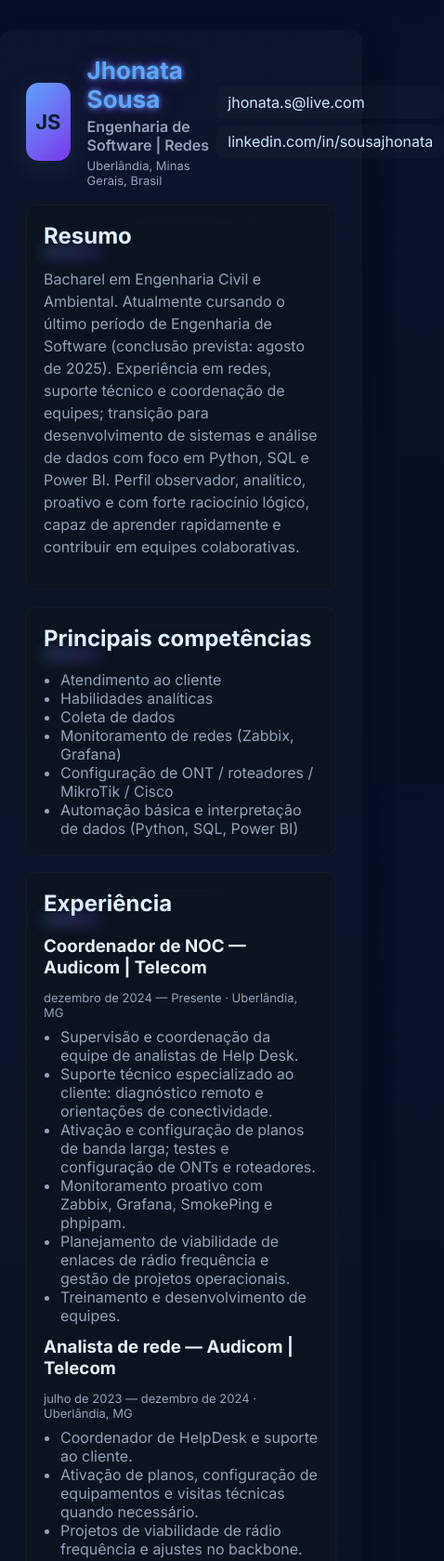
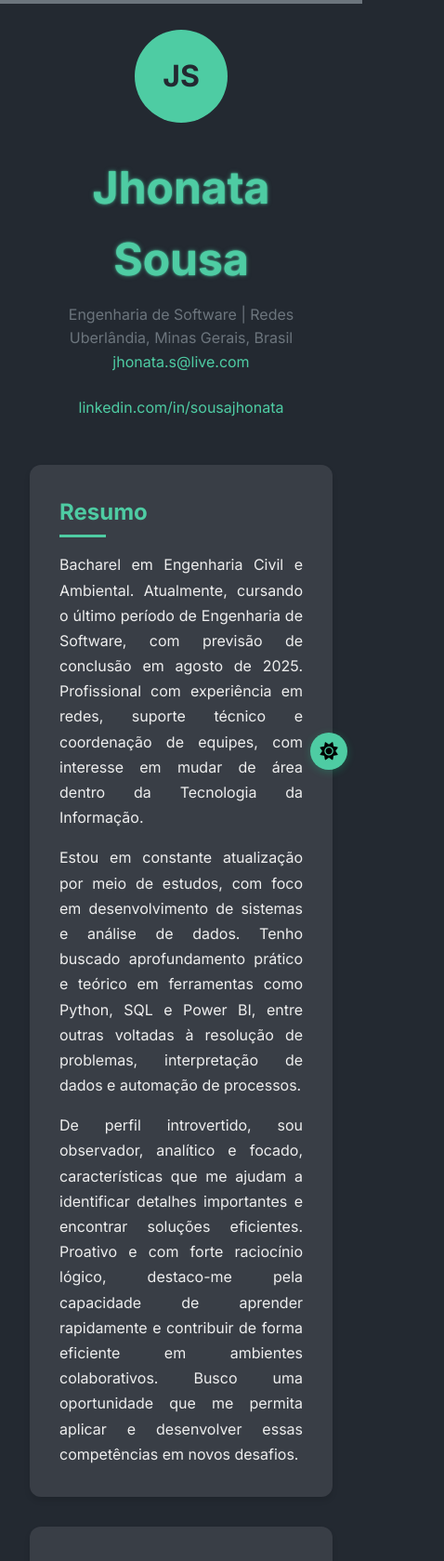
Before and after one commit to sjhonata/Curriculo, a plain HTML site: page index.html in a window 390 px wide. Shown: the top 1679 px of the page at 93% size, 478 px wide, since content can reach past the window. Drawn offline with Linux system fonts and the light colour scheme.

Commit message:
Modernize layout and add theme toggle to resume site
Revamps the CSS for a more modern, responsive design with light/dark theme support, adds a progress bar, theme toggle button, and social links. Updates the summary and contact info in README and index.html, introduces smooth scrolling via main.js, and renames resume.html to index.html. Backup and temp CSS files were also added for reference.

```diff
--- /dev/null
+++ b/assets/js/main.js
@@ -0,0 +1,9 @@
+// Smooth scroll para links internos
+document.querySelectorAll('a[href^="#"]').forEach(anchor => {
+    anchor.addEventListener('click', function (e) {
+        e.preventDefault();
+        document.querySelector(this.getAttribute('href')).scrollIntoView({
+            behavior: 'smooth'
+        });
+    });
+});
--- a/assets/styles.css
+++ b/assets/styles.css
@@ -1,75 +1,422 @@
-:root{
-  --bg:#0f1724;
-  --card:#0b1220;
-  --muted:#94a3b8;
-  --accent:#60a5fa;
-  --accent-2:#7c3aed;
-  --glass: rgba(255,255,255,0.04);
-}
-*{box-sizing:border-box}
-html,body{height:100%;margin:0;font-family:Inter,system-ui,Segoe UI,Arial; background:linear-gradient(180deg,#071026 0%, #081124 60%); color:#e6eef8}
-.container{max-width:980px;margin:32px auto;padding:28px;border-radius:14px;background:linear-gradient(180deg, rgba(255,255,255,0.02), transparent);box-shadow:0 10px 30px rgba(2,6,23,0.6)}
-.neon-canvas{position:absolute;inset:0;pointer-events:none;border-radius:18px;mix-blend-mode:screen}
-.header{display:flex;justify-content:space-between;align-items:center;margin-bottom:18px}
-.identity{display:flex;gap:18px;align-items:center}
-.avatar{width:84px;height:84px;border-radius:14px;background:linear-gradient(135deg,var(--accent),var(--accent-2));display:flex;align-items:center;justify-content:center;font-weight:700;font-size:22px;color:#06202b}
-.avatar{box-shadow:0 6px 30px rgba(96,165,250,0.12), inset 0 -6px 20px rgba(124,58,237,0.06)}
-.title h1{margin:0;font-size:26px}
-.title .role{margin:4px 0 0;color:var(--muted);font-weight:600}
-.title .location{margin:4px 0 0;color:var(--muted);font-size:13px}
-.contact{display:flex;flex-direction:column;gap:6px;text-align:right}
-.contact a{color:#cfe9ff;text-decoration:none;background:rgba(255,255,255,0.02);padding:8px 12px;border-radius:8px}
-.contact a:hover{transform:translateY(-2px)}
-
-main{display:grid;grid-template-columns:1fr 340px;gap:18px}
-.card{background:var(--card);padding:18px;border-radius:12px;border:1px solid rgba(255,255,255,0.03)}
-.card h2{margin-top:0;color:#dff1ff}
-.summary p{color:var(--muted);line-height:1.5}
-.skills ul, .experience .job ul, .education ul, .certifications ul{margin:8px 0 0;padding-left:18px;color:var(--muted)}
-.experience .job{margin-bottom:12px}
-.experience .job h3{margin:0 0 6px}
-.meta{font-size:13px;color:var(--muted);margin-bottom:8px}
-.footer{margin-top:16px;text-align:center;color:var(--muted);font-size:13px}
-
-/* Right column styling */
-.skills{grid-column:2}
-.certifications{grid-column:2;margin-top:12px}
-.education{grid-column:2;margin-top:12px}
-
-@media (max-width:880px){
-  main{grid-template-columns:1fr;}
-  .skills,.certifications,.education{grid-column:1}
-  .contact{text-align:left}
+:root {
+  --primary-color: #4ecca3;
+  --secondary-color: #6c757d;
+  --bg-color: #232931;
+  --card-bg: #393e46;
+  --text-color: #eeeeee;
+  --transition: all 0.3s ease;
 }
 
-/* Small print */
-footer p strong{color:var(--accent)}
+/* Tema claro */
+body.light-theme {
+  --bg-color: #f5f5f5;
+  --text-color: #333333;
+  --card-bg: #ffffff;
+  --secondary-color: #666666;
+}
 
-/* Neon effects and animations */
-.neon{color:var(--accent);position:relative;text-shadow:0 0 6px rgba(96,165,250,0.9),0 0 18px rgba(124,58,237,0.6)}
-.neon::after{content:'';position:absolute;left:-4px;right:-4px;bottom:0;height:6px;background:linear-gradient(90deg, rgba(96,165,250,0.18), rgba(124,58,237,0.14));filter:blur(8px);z-index:-1;opacity:0.9}
+* {
+  margin: 0;
+  padding: 0;
+  box-sizing: border-box;
+}
 
-@keyframes floaty {0%{transform:translateY(0)}50%{transform:translateY(-6px)}100%{transform:translateY(0)}}
-.card{animation:floaty 6s ease-in-out infinite}
+body {
+  font-family: 'Inter', sans-serif;
+  background-color: var(--bg-color);
+  color: var(--text-color);
+  line-height: 1.6;
+  transition: var(--transition);
+}
 
-/* Subtle scanning line */
-.card::before{content:'';position:absolute;left:0;right:0;height:1px;background:linear-gradient(90deg, transparent, rgba(96,165,250,0.06), transparent);transform:translateY(-100%);pointer-events:none;animation:scan 6s linear infinite}
-@keyframes scan{0%{transform:translateY(-10%)}50%{transform:translateY(110%)}100%{transform:translateY(-10%)}}
+.container {
+  max-width: 900px;
+  margin: 0 auto;
+  padding: 2rem;
+  position: relative;
+}
 
-/* Glow for headings */
-.card h2{position:relative}
-.card h2::after{content:'';position:absolute;left:0;bottom:-6px;height:6px;width:60px;background:linear-gradient(90deg,var(--accent),var(--accent-2));filter:blur(8px);opacity:0.6}
+/* Progress Bar */
+.progress-container {
+  position: fixed;
+  top: 0;
+  left: 0;
+  width: 100%;
+  height: 4px;
+  background: var(--secondary-color);
+  z-index: 1000;
+}
 
-/* Link neon hover */
-.contact a{transition:all .18s ease}
-.contact a:hover{box-shadow:0 6px 30px rgba(96,165,250,0.12),0 0 30px rgba(124,58,237,0.08);transform:translateY(-6px)}
+.progress-bar {
+  height: 4px;
+  background: var(--primary-color);
+  width: 0%;
+  transition: var(--transition);
+}
 
-/* Decorative animated background */
-.neon-canvas::before{content:'';position:absolute;left:-20%;top:-20%;width:140%;height:140%;background:radial-gradient(circle at 10% 20%, rgba(124,58,237,0.06), transparent 8%), radial-gradient(circle at 80% 80%, rgba(96,165,250,0.05), transparent 8%);filter:blur(30px);opacity:0.9}
-.neon-canvas::after{content:'';position:absolute;inset:0;background-image:repeating-linear-gradient(90deg, rgba(255,255,255,0.01) 0 1px, transparent 1px 6px);mix-blend-mode:overlay;opacity:0.03}
+/* Header */
+.header {
+  text-align: center;
+  margin-bottom: 3rem;
+}
 
-/* Responsive tweaks for neon */
-@media (max-width:880px){
-  .neon-canvas{display:none}
-  .card{animation:none}
+.identity {
+  display: flex;
+  flex-direction: column;
+  align-items: center;
+  gap: 1.5rem;
+  margin-bottom: 2rem;
 }
+
+.identity {
+  display: flex;
+  align-items: center;
+  gap: 2rem;
+}
+
+.avatar {
+  width: 100px;
+  height: 100px;
+  background: var(--primary-color);
+  border-radius: 50%;
+  display: flex;
+  align-items: center;
+  justify-content: center;
+  font-size: 2rem;
+  font-weight: bold;
+  color: var(--bg-color);
+  transition: var(--transition);
+}
+
+.avatar:hover {
+  transform: rotate(360deg);
+}
+
+.title h1 {
+  font-size: 3rem;
+  margin-bottom: 0.5rem;
+}
+
+.neon {
+  color: var(--primary-color);
+  text-shadow: 0 0 2px var(--primary-color),
+               0 0 5px rgba(78, 204, 163, 0.5);
+}
+
+@keyframes neon {
+  from {
+    text-shadow: 0 0 5px var(--primary-color),
+                 0 0 10px var(--primary-color),
+                 0 0 20px var(--primary-color);
+  }
+  to {
+    text-shadow: 0 0 10px var(--primary-color),
+                 0 0 20px var(--primary-color),
+                 0 0 30px var(--primary-color);
+  }
+}
+
+.role, .location {
+  color: var(--secondary-color);
+}
+
+.contact {
+  display: flex;
+  gap: 1.5rem;
+}
+
+.contact a {
+  color: var(--primary-color);
+  text-decoration: none;
+  transition: var(--transition);
+  display: flex;
+  align-items: center;
+  gap: 0.5rem;
+}
+
+.contact a:hover {
+  text-shadow: 0 0 5px var(--primary-color);
+  transform: translateY(-2px);
+}
+
+/* Cards */
+.card {
+  background: var(--card-bg);
+  border-radius: 12px;
+  padding: 2rem;
+  margin-bottom: 2rem;
+  box-shadow: 0 4px 6px rgba(0, 0, 0, 0.1);
+  text-align: justify;
+}
+
+.card:hover {
+  border-color: var(--primary-color);
+  box-shadow: 0 8px 15px rgba(0, 255, 157, 0.1);
+}
+
+.card.show {
+  opacity: 1;
+  transform: translateY(0);
+}
+
+.card h2 {
+  color: var(--primary-color);
+  margin-bottom: 1.5rem;
+  position: relative;
+}
+
+.summary p {
+  margin-bottom: 1rem;
+  line-height: 1.7;
+}
+
+.summary p:last-child {
+  margin-bottom: 0;
+}
+
+.card h2::after {
+  content: '';
+  position: absolute;
+  bottom: -0.5rem;
+  left: 0;
+  width: 50px;
+  height: 3px;
+  background: var(--primary-color);
+  transition: var(--transition);
+}
+
+.card:hover h2::after {
+  width: 100px;
+}
+
+/* Skills */
+.skills ul {
+  display: grid;
+  grid-template-columns: repeat(auto-fit, minmax(200px, 1fr));
+  gap: 1rem;
+  list-style: none;
+}
+
+.skills li {
+  background: var(--bg-color);
+  padding: 1rem;
+  border-radius: 5px;
+  transition: var(--transition);
+  cursor: pointer;
+  border: 1px solid var(--primary-color);
+  position: relative;
+  overflow: hidden;
+}
+
+.skills li::before {
+  content: '';
+  position: absolute;
+  top: 0;
+  left: -100%;
+  width: 100%;
+  height: 100%;
+  background: linear-gradient(
+    90deg,
+    transparent,
+    rgba(0, 255, 157, 0.2),
+    transparent
+  );
+  transition: 0.5s;
+}
+
+.skills li:hover::before {
+  left: 100%;
+}
+
+.skills li:hover {
+  transform: translateY(-5px);
+  box-shadow: 0 5px 15px rgba(0, 255, 157, 0.2);
+}
+
+.skills li.pulse {
+  animation: pulse 0.5s ease-in-out;
+}
+
+@keyframes pulse {
+  0% { transform: scale(1); }
+  50% { transform: scale(1.05); }
+  100% { transform: scale(1); }
+}
+
+/* Experience */
+.job {
+  margin-bottom: 2rem;
+  padding-left: 1rem;
+  border-left: 2px solid var(--primary-color);
+  position: relative;
+}
+
+.job::before {
+  content: '';
+  position: absolute;
+  left: -5px;
+  top: 0;
+  width: 8px;
+  height: 8px;
+  background: var(--primary-color);
+  border-radius: 50%;
+  transition: var(--transition);
+}
+
+.job:hover::before {
+  transform: scale(1.5);
+  box-shadow: 0 0 10px var(--primary-color);
+}
+
+.job h3 {
+  color: var(--text-color);
+  margin-bottom: 0.5rem;
+}
+
+.meta {
+  color: var(--secondary-color);
+  font-size: 0.9rem;
+  margin-bottom: 1rem;
+}
+
+.job ul {
+  list-style: none;
+}
+
+.job li {
+  margin-bottom: 0.5rem;
+  position: relative;
+  padding-left: 1.5rem;
+  transition: var(--transition);
+}
+
+.job li::before {
+  content: '→';
+  position: absolute;
+  left: 0;
+  color: var(--primary-color);
+}
+
+.job li:hover {
+  transform: translateX(10px);
+}
+
+/* Footer */
+.footer {
+  text-align: center;
+  margin-top: 4rem;
+  padding: 2rem 0;
+  border-top: 1px solid var(--secondary-color);
+}
+
+.social-links {
+  display: flex;
+  justify-content: center;
+  gap: 2rem;
+  margin-bottom: 1rem;
+}
+
+.social-links a {
+  color: var(--primary-color);
+  font-size: 1.5rem;
+  transition: var(--transition);
+}
+
+.social-links a:hover {
+  transform: translateY(-3px);
+  color: var(--text-color);
+}
+
+.fa-heart {
+  color: var(--primary-color);
+  animation: heartbeat 1.5s ease-in-out infinite;
+}
+
+@keyframes heartbeat {
+  0% { transform: scale(1); }
+  50% { transform: scale(1.1); }
+  100% { transform: scale(1); }
+}
+
+/* Theme Toggle */
+.theme-toggle {
+  position: fixed;
+  bottom: 2rem;
+  right: 2rem;
+  background: var(--primary-color);
+  border: none;
+  border-radius: 50%;
+  width: 50px;
+  height: 50px;
+  cursor: pointer;
+  display: flex;
+  align-items: center;
+  justify-content: center;
+  font-size: 1.5rem;
+  transition: var(--transition);
+  z-index: 1000;
+  box-shadow: 0 2px 10px rgba(0, 255, 157, 0.2);
+}
+
+.theme-toggle:hover {
+  transform: rotate(180deg);
+  box-shadow: 0 0 20px var(--primary-color);
+}
+
+/* Particle Background */
+.particle-background {
+  position: fixed;
+  top: 0;
+  left: 0;
+  width: 100%;
+  height: 100%;
+  z-index: -1;
+}
+
+/* Responsividade */
+@media (max-width: 768px) {
+  .header {
+    flex-direction: column;
+    text-align: center;
+  }
+
+  .identity {
+    flex-direction: column;
+  }
+
+  .contact {
+    flex-direction: column;
+    align-items: center;
+  }
+
+  .skills ul {
+    grid-template-columns: 1fr;
+  }
+
+  .theme-toggle {
+    bottom: 1rem;
+    right: 1rem;
+    width: 40px;
+    height: 40px;
+    font-size: 1.2rem;
+  }
+}
+
+/* Print styles */
+@media print {
+  .theme-toggle,
+  .particle-background,
+  .progress-container {
+    display: none;
+  }
+
+  body {
+    background: white;
+    color: black;
+  }
+
+  .card {
+    break-inside: avoid;
+    page-break-inside: avoid;
+  }
+}
--- a/resume.html
+++ b/index.html
@@ -3,13 +3,22 @@
 <head>
   <meta charset="utf-8" />
   <meta name="viewport" content="width=device-width,initial-scale=1" />
+  <meta name="description" content="Currículo profissional de Jhonata Sousa - Engenheiro de Software e Especialista em Redes">
   <title>Currículo — Jhonata Sousa</title>
   <link rel="stylesheet" href="assets/styles.css">
   <link href="https://fonts.googleapis.com/css2?family=Inter:wght@300;400;600;700&display=swap" rel="stylesheet">
-</head>
+  <link rel="stylesheet" href="https://cdnjs.cloudflare.com/ajax/libs/font-awesome/6.0.0/css/all.min.css">
+  <link rel="icon" type="image/png" href="assets/images/favicon.png">
 <body>
+  <div class="progress-container">
+    <div class="progress-bar"></div>
+  </div>
+
+  <button class="theme-toggle" onclick="toggleTheme()" aria-label="Alternar tema">
+    <i class="fas fa-sun"></i>
+  </button>
+
   <div class="container">
-    <div class="neon-canvas" aria-hidden="true"></div>
     <header class="header">
       <div class="identity">
         <div class="avatar" aria-hidden="true">JS</div>
@@ -17,18 +26,20 @@
           <h1><span class="neon">Jhonata Sousa</span></h1>
           <p class="role">Engenharia de Software | Redes</p>
           <p class="location">Uberlândia, Minas Gerais, Brasil</p>
+          <div class="contact">
+            <a href="mailto:jhonata.s@live.com">jhonata.s@live.com</a>
+            <a href="https://www.linkedin.com/in/sousajhonata" target="_blank" rel="noopener">linkedin.com/in/sousajhonata</a>
+          </div>
         </div>
-      </div>
-      <div class="contact">
-        <a href="mailto:jhonata.s@live.com">jhonata.s@live.com</a>
-        <a href="https://www.linkedin.com/in/sousajhonata" target="_blank" rel="noopener">linkedin.com/in/sousajhonata</a>
       </div>
     </header>
 
     <main>
       <section class="card summary">
         <h2>Resumo</h2>
-        <p>Bacharel em Engenharia Civil e Ambiental. Atualmente cursando o último período de Engenharia de Software (conclusão prevista: agosto de 2025). Experiência em redes, suporte técnico e coordenação de equipes; transição para desenvolvimento de sistemas e análise de dados com foco em Python, SQL e Power BI. Perfil observador, analítico, proativo e com forte raciocínio lógico, capaz de aprender rapidamente e contribuir em equipes colaborativas.</p>
+        <p>Bacharel em Engenharia Civil e Ambiental. Atualmente, cursando o último período de Engenharia de Software, com previsão de conclusão em agosto de 2025. Profissional com experiência em redes, suporte técnico e coordenação de equipes, com interesse em mudar de área dentro da Tecnologia da Informação.</p>
+        <p>Estou em constante atualização por meio de estudos, com foco em desenvolvimento de sistemas e análise de dados. Tenho buscado aprofundamento prático e teórico em ferramentas como Python, SQL e Power BI, entre outras voltadas à resolução de problemas, interpretação de dados e automação de processos.</p>
+        <p>De perfil introvertido, sou observador, analítico e focado, características que me ajudam a identificar detalhes importantes e encontrar soluções eficientes. Proativo e com forte raciocínio lógico, destaco-me pela capacidade de aprender rapidamente e contribuir de forma eficiente em ambientes colaborativos. Busco uma oportunidade que me permita aplicar e desenvolver essas competências em novos desafios.</p>
       </section>
 
       <section class="card skills">
@@ -108,8 +119,18 @@
     </main>
 
     <footer class="footer">
-      <p>Currículo gerado: Jhonata Sousa • Para abrir, visualize <strong>resume.html</strong> no navegador.</p>
+      <div class="social-links">
+        <a href="https://github.com/sjhonata" target="_blank" rel="noopener" aria-label="GitHub">
+          <i class="fab fa-github"></i>
+        </a>
+        <a href="https://www.linkedin.com/in/sousajhonata" target="_blank" rel="noopener" aria-label="LinkedIn">
+          <i class="fab fa-linkedin"></i>
+        </a>
+      </div>
+      <p>© 2025 Jhonata Sousa • Desenvolvido com <i class="fas fa-heart"></i></p>
     </footer>
   </div>
+
+  <script src="assets/js/main.js"></script>
 </body>
 </html>
```
Also changed, not shown: 3 other files.
